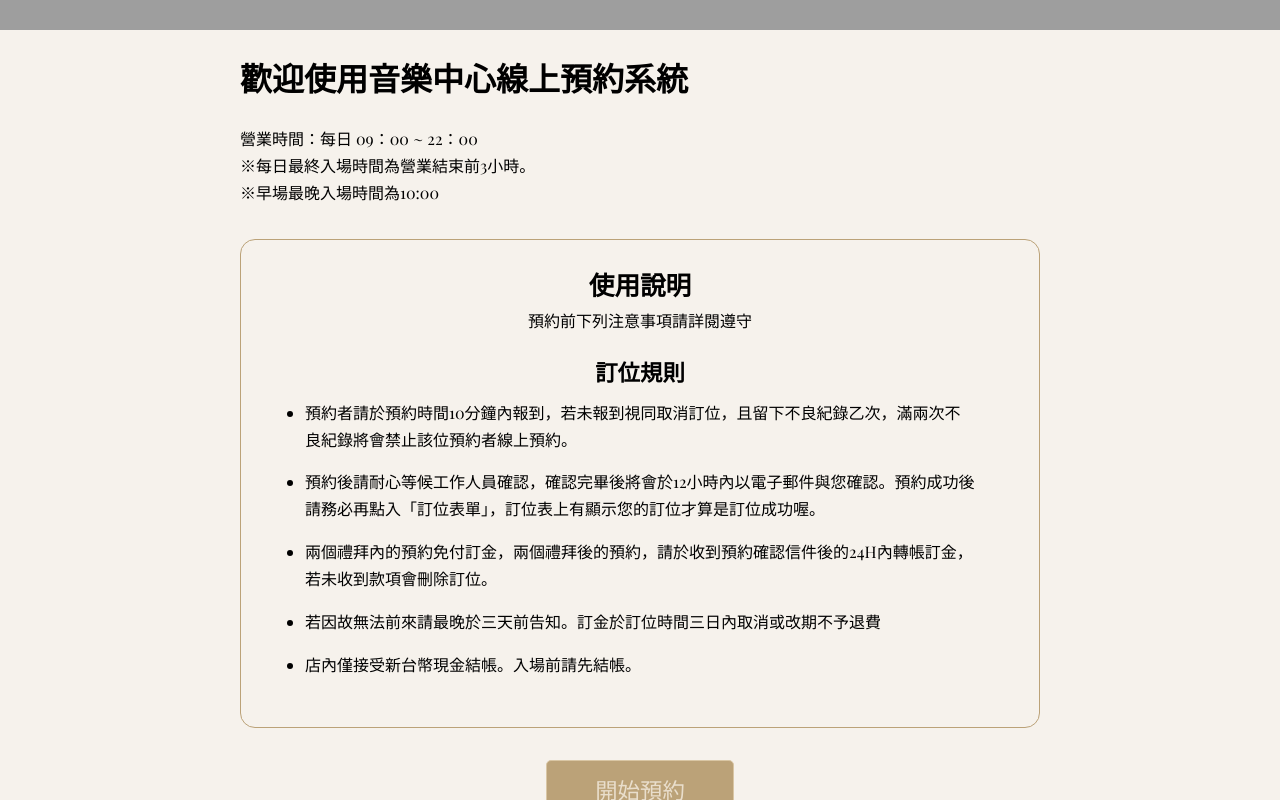
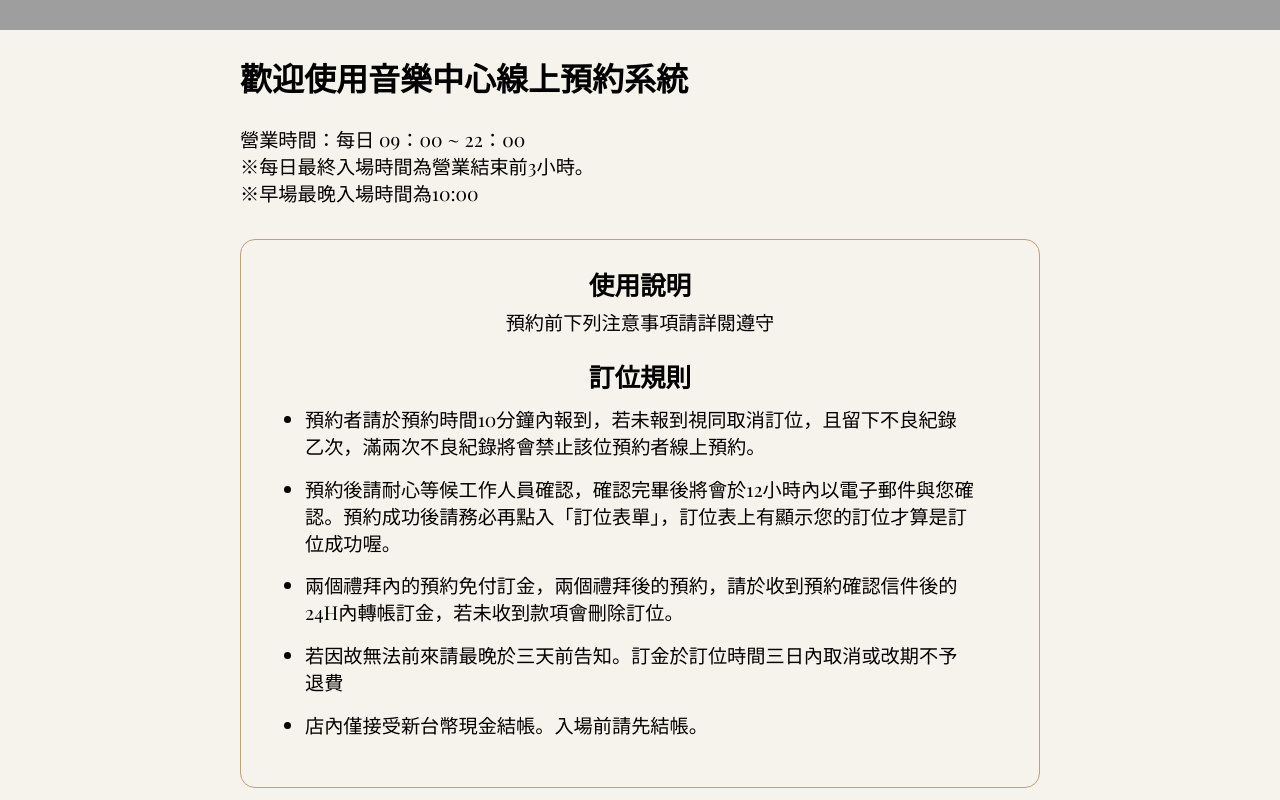
Before and after one commit to mshmwr/reservation-system, a React app: page / in a window 1280 px wide. Shown: the part 440-1240 px from the top of the page. Built offline with nearby package versions, Linux system fonts and the light colour scheme; grey boxes are pictures that could not be loaded.

Commit message:
fix: the button is not hidden

```diff
--- a/src/pages/HomePage/Home.js
+++ b/src/pages/HomePage/Home.js
@@ -14,7 +14,7 @@ function Home() {
         <p className="home__welcome__title common__title common__font--bold">
           {t("homePage.welcomeTitle")}
         </p>
-        <ul>
+        <ul className="common__text">
           {t("homePage.welcomeTexts", { returnObjects: true }).map((text) => (
             <li key={`welcomeText${text}`}>{text}</li>
           ))}
@@ -28,7 +28,7 @@ function Home() {
           {t("homePage.instructionTexts", { returnObjects: true }).map(
             (text) => (
               <p
-                className="home__content__instruction__texts common__interval--normal "
+                className="home__content__instruction__texts common__text common__interval--normal "
                 key={`instructionText${text}`}
               >
                 {text}
@@ -36,10 +36,10 @@ function Home() {
             )
           )}
 
-          <p className="home__content__instruction__ruleTitle common__font--bold common__heading ">
+          <p className="home__content__instruction__ruleTitle common__subtitle common__font--bold  ">
             {t("homePage.ruleTitle")}
           </p>
-          <ul className="home__content__instruction__ruleText--ul">
+          <ul className="home__content__instruction__ruleText--ul common__text">
             {t("homePage.ruleTexts", { returnObjects: true }).map((text) => (
               <li
                 className="home__content__instruction__ruleText--li"
--- a/src/pages/NoticePage/Notice.css
+++ b/src/pages/NoticePage/Notice.css
@@ -65,8 +65,7 @@
   margin-left: 10px;
 }
 .notice__form__accept__button--hidden {
-  /* visibility: hidden; */
-  visibility: visible;
+  visibility: hidden;
   transform: translateY(-30px);
   opacity: 0;
 }
```
